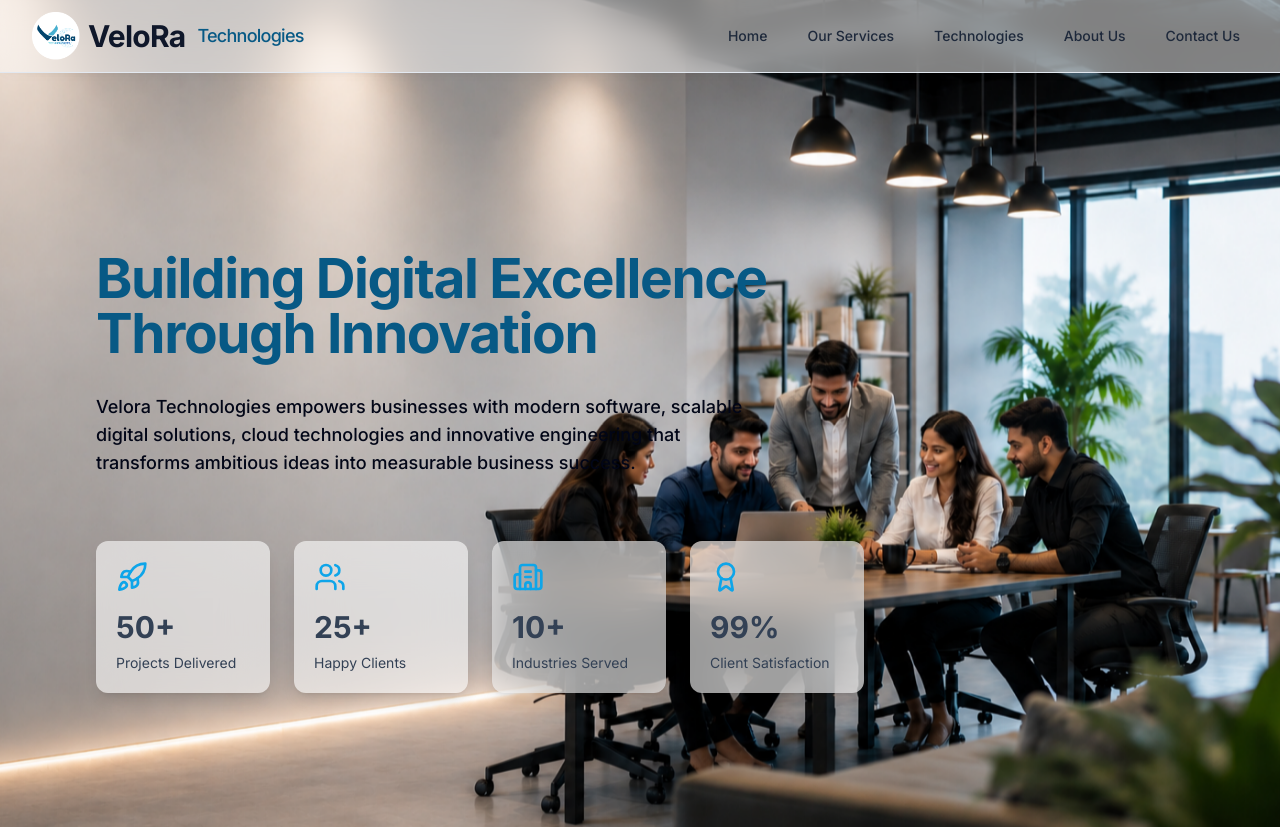
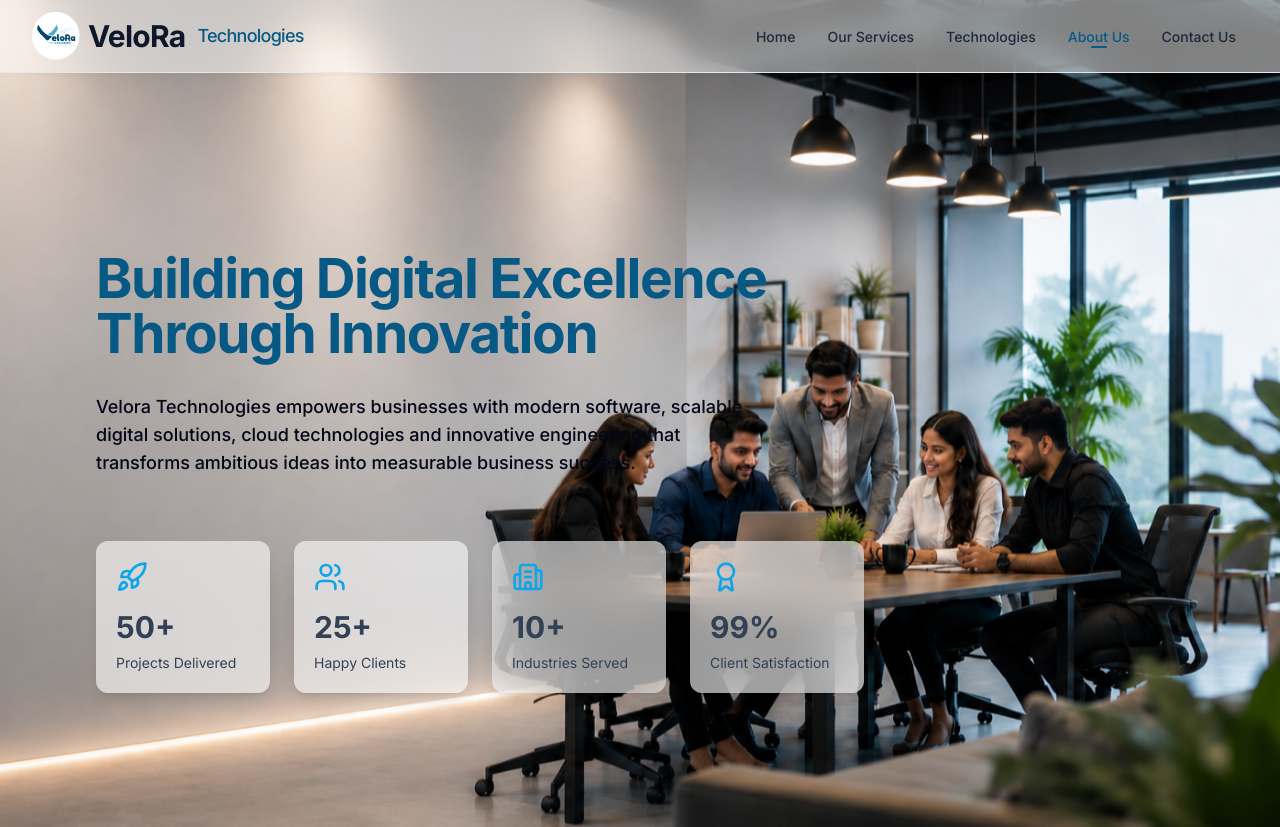
Before and after one commit to Veloratechnologies/VeloRa-Technologies, a Next.js app: page /About_Us in a window 1280 px wide. Shown: the top 827 px of the page. Built offline with nearby package versions, Linux system fonts and the light colour scheme.

Commit message:
git commit final change

```diff
--- a/components/Navbar.jsx
+++ b/components/Navbar.jsx
@@ -16,6 +16,11 @@ export default function Navbar() {
     { name: 'About Us', href: '/About_Us' },
     { name: 'Contact Us', href: '/contactUs' }
   ];
+
+  // Function to check if a link is active
+  const isActive = (href) => {
+    return router.pathname === href;
+  };
 
   const handleScrollTo = (e, href) => {
     e.preventDefault();
@@ -48,7 +53,8 @@ export default function Navbar() {
   };
 
   return (
-    <header className="fixed top-0 left-0 w-full z-50 transition-all duration-300 bg-white/50 backdrop-blur-md border-b border-border-light shadow-navbar py-3">
+    // Mobile ke liye padding py-3 se py-2 ki gayi hai (Compact mobile navbar)
+    <header className="fixed top-0 left-0 w-full z-50 transition-all duration-300 bg-white/50 backdrop-blur-md border-b border-border-light shadow-navbar py-2 md:py-3">
       <div className="max-w-7xl mx-auto px-3 md:px-8 flex items-center justify-between">
 
         {/* Logo */}
@@ -56,48 +62,66 @@ export default function Navbar() {
           <img
             src="/icons/logo1.png"
             alt="VeloRa Technologies icon"
-            className="w-12 h-8 md:h-12 lg:h-12 object-contain transition-transform duration-300 group-hover:scale-105"
+            // Mobile par height h-8 se h-7 ki gayi hai
+            className="w-auto h-7 md:h-12 object-contain transition-transform duration-300 group-hover:scale-105"
           />
           <span className="md:text-3xl lg:text-3xl text-xl font-bold tracking-tight flex items-center text-slate-900 transition-colors duration-300">
             {theme.logo.text}
-            <span className="font-medium ml-1 md:text-lg lg:text-lg text-sm rounded-full transition-all duration-300 bg-primary/10 text-primary px-2 py-0.5">
+            <span className="font-medium ml-1 md:text-lg lg:text-lg text-xs rounded-full transition-all duration-300 bg-primary/10 text-primary px-2 py-0.5">
               {theme.logo.subtext}
             </span>
           </span>
         </a>
 
         {/* Desktop Navigation */}
-        <div className="hidden md:flex items-center space-x-6">
-          {navLinks.map((link) =>
-            link.href.startsWith("/") && !link.href.includes("#") ? (
+        <div className="hidden md:flex items-center space-x-1 lg:space-x-2">
+          {navLinks.map((link) => {
+            const active = isActive(link.href);
+            const baseClasses = "relative text-sm font-medium transition-all duration-300 px-3 py-1.5 hover:scale-105 cursor-pointer rounded-full";
+            const activeClasses = active
+              ? "text-primary bg-primary/5"
+              : "text-slate-800 hover:text-primary";
+
+            return (
+              <div key={link.name} className="relative group">
+                {link.href.startsWith("/") && !link.href.includes("#") ? (
                   <Link
-                key={link.name}
                     href={link.href}
-                className="text-sm font-medium text-slate-800 hover:text-primary transition-all duration-300 px-2 py-1 hover:scale-105"
+                    className={`${baseClasses} ${activeClasses}`}
                   >
                     {link.name}
                   </Link>
                 ) : (
                   <a
-                key={link.name}
                     href={link.href}
                     onClick={(e) => handleScrollTo(e, link.href)}
-                className="text-sm font-medium text-slate-800 hover:text-primary transition-all duration-300 px-2 py-1 hover:scale-105 cursor-pointer"
+                    className={`${baseClasses} ${activeClasses}`}
                   >
                     {link.name}
                   </a>
-            )
                 )}
+
+                {/* Desktop Active Indicator Line */}
+                {active && (
+                  <motion.div
+                    layoutId="activeNavIndicator"
+                    className="absolute bottom-0 left-1/2 -translate-x-1/2 w-4 h-0.5 bg-primary rounded-full"
+                    transition={{ type: "spring", stiffness: 380, damping: 30 }}
+                  />
+                )}
+              </div>
+            );
+          })}
         </div>
 
         {/* Mobile Menu Toggle Button */}
-        <div className="flex items-center space-x-4 md:hidden">
+        <div className="flex items-center md:hidden">
           <button
             onClick={() => setIsMobileMenuOpen(!isMobileMenuOpen)}
-            className="p-2 rounded-lg text-slate-800 transition-colors"
+            className="p-1.5 rounded-lg text-slate-800 transition-colors bg-slate-100"
             aria-label="Toggle menu"
           >
-            {isMobileMenuOpen ? <X className="w-6 h-6" /> : <Menu className="w-6 h-6" />}
+            {isMobileMenuOpen ? <X className="w-5 h-5" /> : <Menu className="w-5 h-5" />}
           </button>
         </div>
       </div>
@@ -110,19 +134,29 @@ export default function Navbar() {
             animate={{ opacity: 1, height: 'auto' }}
             exit={{ opacity: 0, height: 0 }}
             transition={{ duration: 0.2 }}
-            className="md:hidden bg-white/20 backdrop-blur-md border-b border-border-light overflow-hidden"
+            className="md:hidden bg-white/95 backdrop-blur-sm border-b border-border-light overflow-hidden shadow-inner"
           >
-            <div className="max-w-7xl mx-auto px-6 py-4 flex flex-col space-y-3">
-              {navLinks.map((link) => (
+            {/* Thoda compact padding mobile menu ke liye */}
+            <div className="max-w-7xl mx-auto px-4 py-3 flex flex-col space-y-1.5">
+              {navLinks.map((link) => {
+                const active = isActive(link.href);
+                return (
                   <a
                     key={link.name}
                     href={link.href}
                     onClick={(e) => handleScrollTo(e, link.href)}
-                  className="text-base bg-white/50 backdrop-blur-lg w-fit rounded-full text-left px-5 py-2 font-medium text-slate-800 hover:text-primary transition-colors cursor-pointer"
+                    // Mobile highlight logic
+                    className={`text-sm w-full rounded-xl text-left px-4 py-2.5 font-semibold transition-colors cursor-pointer flex items-center justify-between
+                      ${active
+                        ? "bg-primary/10 text-primary"
+                        : "text-slate-800 hover:bg-slate-50 hover:text-primary"
+                      }`}
                   >
                     {link.name}
+                    {active && <div className="w-1.5 h-1.5 bg-primary rounded-full"></div>}
                   </a>
-              ))}
+                );
+              })}
             </div>
           </motion.div>
         )}
```
Lines whose indentation alone changed are shown as unchanged.
